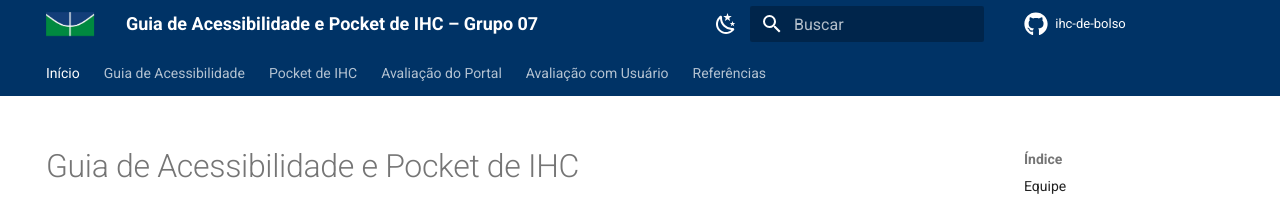
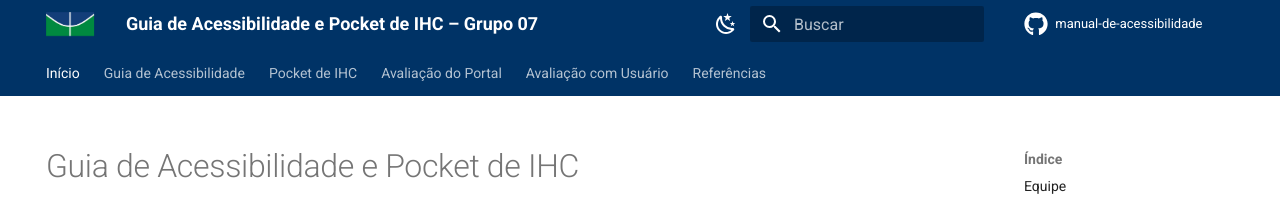
Before and after one commit to renanpr7/manual-de-acessibilidade, an MkDocs documentation site: the page built from docs/index.md, in a window 1280 px wide. Shown: the top 208 px of the page. Built offline with MkDocs 1.6.1 and Material for MkDocs 9.7.7, drawn with Linux system fonts in a browser that asks for light colours; comment, search, counter and statistics services are not loaded.

Commit message:
chore: atualiza links para o novo nome do repositório (manual-de-acessibilidade)

```diff
--- a/mkdocs.yml
+++ b/mkdocs.yml
@@ -1,9 +1,9 @@
 site_name: Guia de Acessibilidade e Pocket de IHC – Grupo 07
 site_description: Guia de acessibilidade, pocket de IHC, avaliação do Portal da Câmara dos Deputados e avaliação com usuário (IHC 2026.2, UnB).
 site_author: Grupo 07 – IHC 2026.2
-site_url: https://renanpr7.github.io/ihc-de-bolso/
-repo_url: https://github.com/renanpr7/ihc-de-bolso
-repo_name: ihc-de-bolso
+site_url: https://renanpr7.github.io/manual-de-acessibilidade/
+repo_url: https://github.com/renanpr7/manual-de-acessibilidade
+repo_name: manual-de-acessibilidade
 edit_uri: edit/main/docs/
 copyright: Grupo 07 – Interação Humano-Computador 2026.2 – FCTE/UnB
 
```
Also changed, not shown: README.md (+1 -1 lines).
